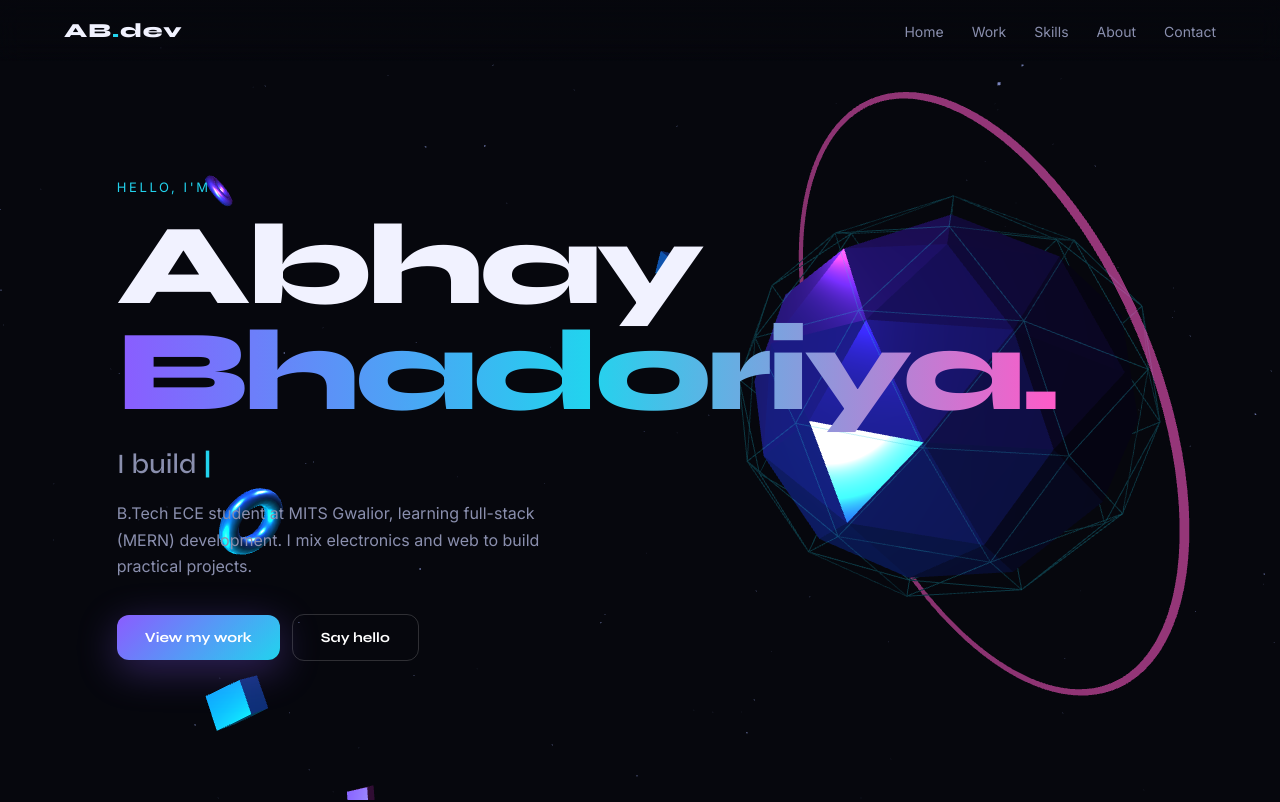
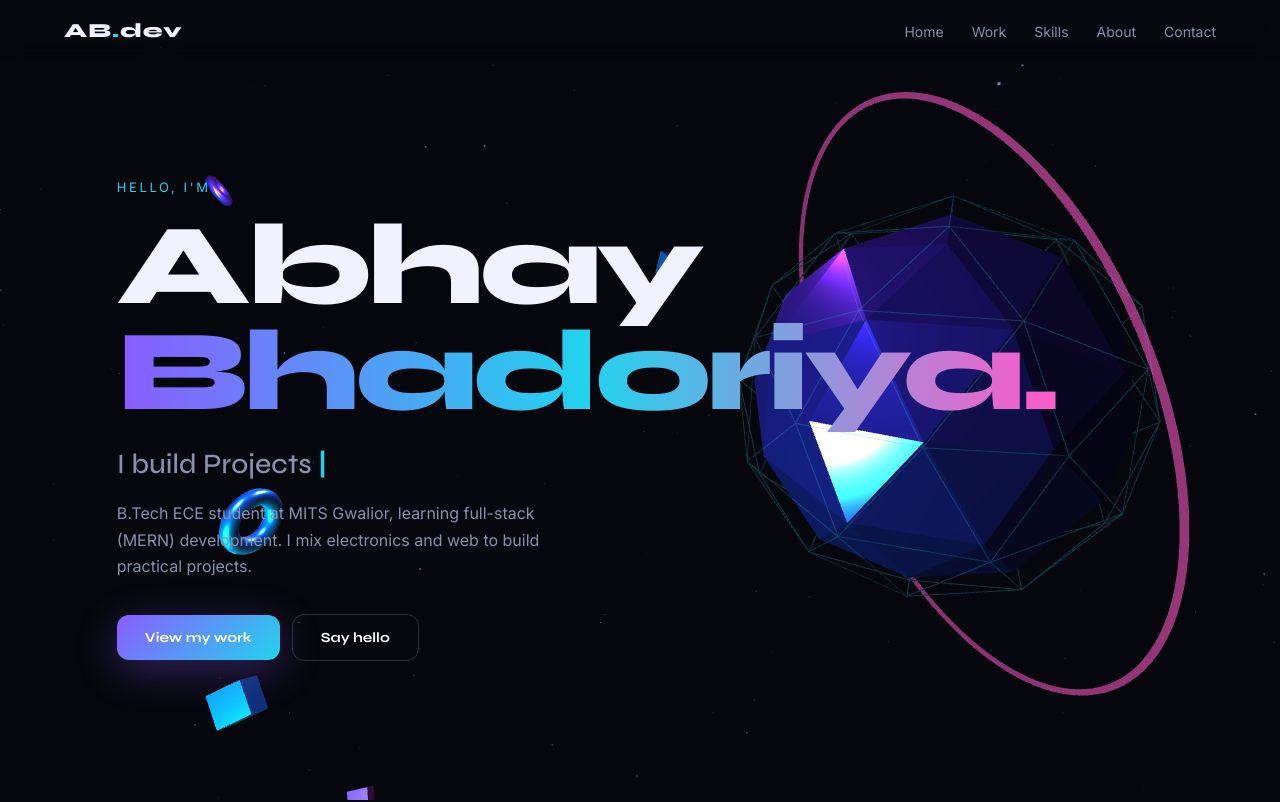
Before and after one commit to Abhay41222/AbhayPortfolio, a plain HTML site: page index.html in a window 1280 px wide. Shown: the top 802 px of the page. Drawn offline with nearby package versions, Linux system fonts and the light colour scheme; animation ran at ten frames a second.

Commit message:
Update index.html

```diff
--- a/index.html
+++ b/index.html
@@ -79,7 +79,7 @@
   <section id="home">
     <div class="hello">HELLO, I'M</div>
     <h1>Abhay <em>Bhadoriya.</em></h1>
-    <div class="role">I build <span id="typed"></span><b style="color:var(--b)">|</b></div>
+    <div class="role">I build Projects  <span id="typed"></span><b style="color:var(--b)">|</b></div>
     <p class="lead">B.Tech ECE student at MITS Gwalior, learning full-stack (MERN) development. I mix electronics and web to build practical projects.</p>
     <div><a class="btn p" href="#work">View my work</a><a class="btn" href="#contact">Say hello</a></div>
   </section>
```
